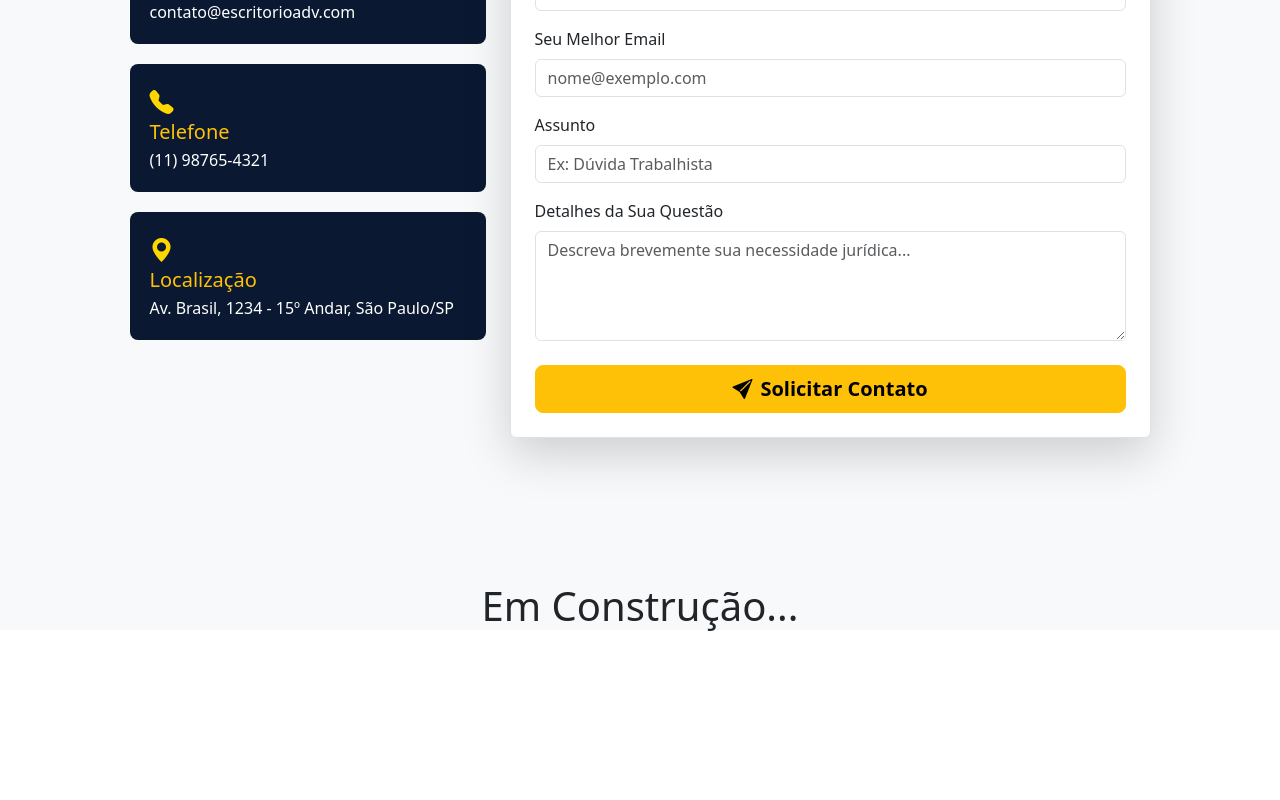
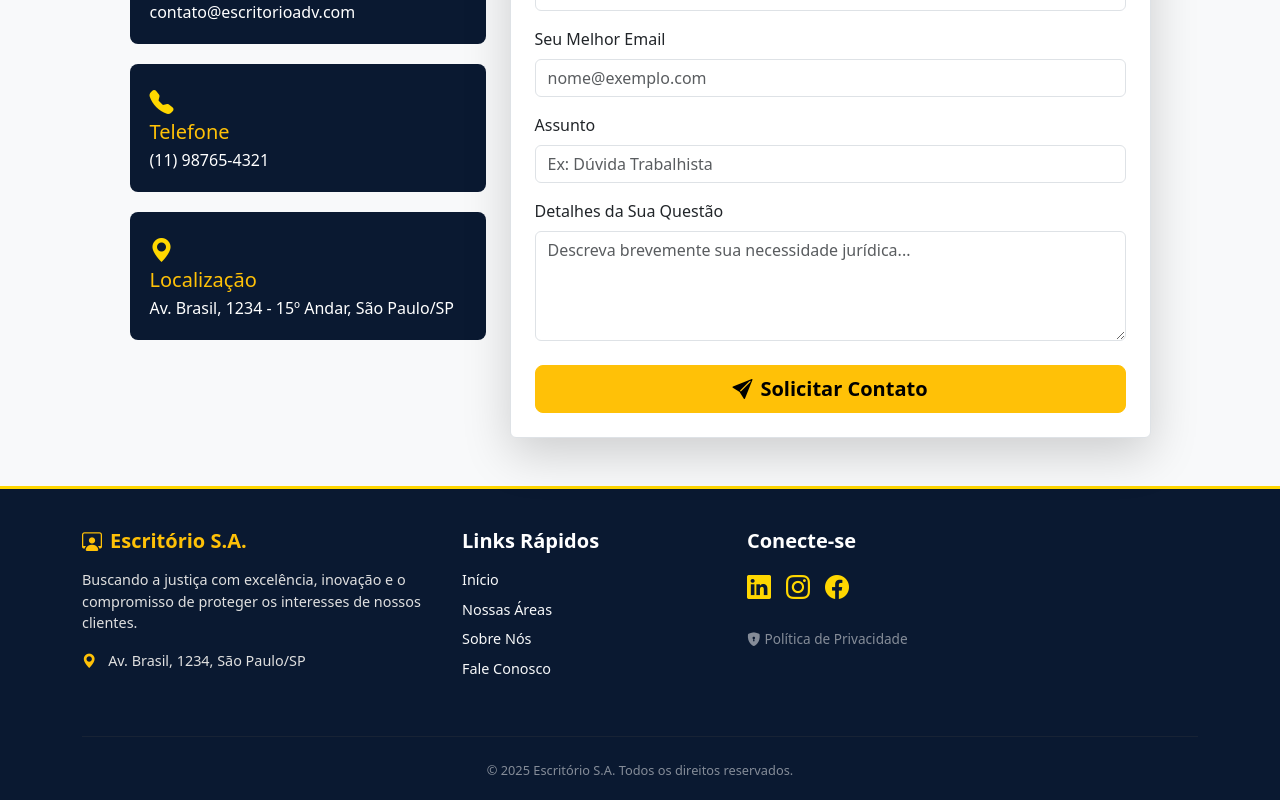
Before and after one commit to PatricAugusto/Free-Template-Juridico-v1, a React (Vite) app: page / in a window 1280 px wide. Shown: the part 2059-2859 px from the top of the page. Before the commit the page ends 2697 px from the top, so only its background shows below. Built offline with nearby package versions, Linux system fonts and the light colour scheme.

Commit message:
feat: Adiciona o componente Footer e finaliza a estrutura da LP

```diff
--- a/src/App.jsx
+++ b/src/App.jsx
@@ -3,6 +3,7 @@ import AppNavbar from './components/AppNavbar';
 import HeroSection from './components/HeroSection';
 import Services from './components/Services';
 import ContactForm from './components/ContactForm';
+import Footer from './components/Footer';
 
 function App() {
   return (
@@ -17,8 +18,9 @@ function App() {
 
         <ContactForm />
 
-        <h1 className="text-center mt-5 pt-5">Em Construção...</h1>
       </main>
+
+      <Footer />
 
     </>
   );
--- a/src/components/Footer.jsx
+++ b/src/components/Footer.jsx
@@ -0,0 +1,106 @@
+import React from 'react';
+import { Container, Row, Col, Nav } from 'react-bootstrap';
+import 'bootstrap-icons/font/bootstrap-icons.css';
+
+function Footer() {
+  const footerBgStyle = {
+    backgroundColor: '#0A1931',
+    color: '#E0E0E0',
+    paddingTop: '40px',
+    paddingBottom: '20px',
+    borderTop: '3px solid #FFD700',
+  };
+
+  const socialIconStyle = {
+    fontSize: '1.5rem',
+    color: '#FFD700',
+    marginRight: '15px',
+    transition: 'color 0.3s ease',
+  };
+
+  const handleMouseOver = (e) => { e.target.style.color = 'white'; };
+  const handleMouseOut = (e) => { e.target.style.color = '#FFD700'; };
+
+  return (
+    <footer style={footerBgStyle}>
+      <Container>
+        <Row className="mb-4">
+
+          <Col lg={4} md={6} className="mb-4">
+            <h5 className="text-warning fw-bold mb-3 d-flex align-items-center">
+              <i className="bi bi-person-workspace me-2"></i> Escritório S.A.
+            </h5>
+            <p style={{ fontSize: '0.9rem' }}>
+              Buscando a justiça com excelência, inovação e o compromisso de proteger os interesses de nossos clientes.
+            </p>
+            <p style={{ fontSize: '0.9rem' }}>
+              <i className="bi bi-geo-alt-fill me-2 text-warning"></i> Av. Brasil, 1234, São Paulo/SP
+            </p>
+          </Col>
+
+          <Col lg={3} md={6} className="mb-4">
+            <h5 className="text-white fw-bold mb-3">Links Rápidos</h5>
+            <Nav className="flex-column">
+              <Nav.Link href="#home" className="text-light p-0 mb-2" style={{ fontSize: '0.9rem' }}>Início</Nav.Link>
+              <Nav.Link href="#servicos" className="text-light p-0 mb-2" style={{ fontSize: '0.9rem' }}>Nossas Áreas</Nav.Link>
+              <Nav.Link href="#historia" className="text-light p-0 mb-2" style={{ fontSize: '0.9rem' }}>Sobre Nós</Nav.Link>
+              <Nav.Link href="#contato" className="text-light p-0 mb-2" style={{ fontSize: '0.9rem' }}>Fale Conosco</Nav.Link>
+            </Nav>
+          </Col>
+
+          <Col lg={5} className="mb-4">
+            <h5 className="text-white fw-bold mb-3">Conecte-se</h5>
+            <div>
+              <a
+                href="#"
+                target="_blank"
+                rel="noopener noreferrer"
+                style={socialIconStyle}
+                onMouseOver={handleMouseOver}
+                onMouseOut={handleMouseOut}
+              >
+                <i className="bi bi-linkedin"></i>
+              </a>
+              <a
+                href="#"
+                target="_blank"
+                rel="noopener noreferrer"
+                style={socialIconStyle}
+                onMouseOver={handleMouseOver}
+                onMouseOut={handleMouseOut}
+              >
+                <i className="bi bi-instagram"></i>
+              </a>
+              <a
+                href="#"
+                target="_blank"
+                rel="noopener noreferrer"
+                style={socialIconStyle}
+                onMouseOver={handleMouseOver}
+                onMouseOut={handleMouseOut}
+              >
+                <i className="bi bi-facebook"></i>
+              </a>
+            </div>
+            <p className="mt-4 text-white-50" style={{ fontSize: '0.85rem' }}>
+                <i className="bi bi-shield-lock-fill me-1"></i>
+                <a href="#" className="text-white-50 text-decoration-none">Política de Privacidade</a>
+            </p>
+          </Col>
+        </Row>
+
+        <hr style={{ borderColor: '#404040' }} />
+
+        <Row>
+          <Col className="text-center mt-2">
+            <p className="mb-0 text-white-50" style={{ fontSize: '0.8rem' }}>
+              &copy; {new Date().getFullYear()} Escritório S.A. Todos os direitos reservados.
+            </p>
+          </Col>
+        </Row>
+      </Container>
+    </footer>
+  );
+}
+
+export default Footer;
```
